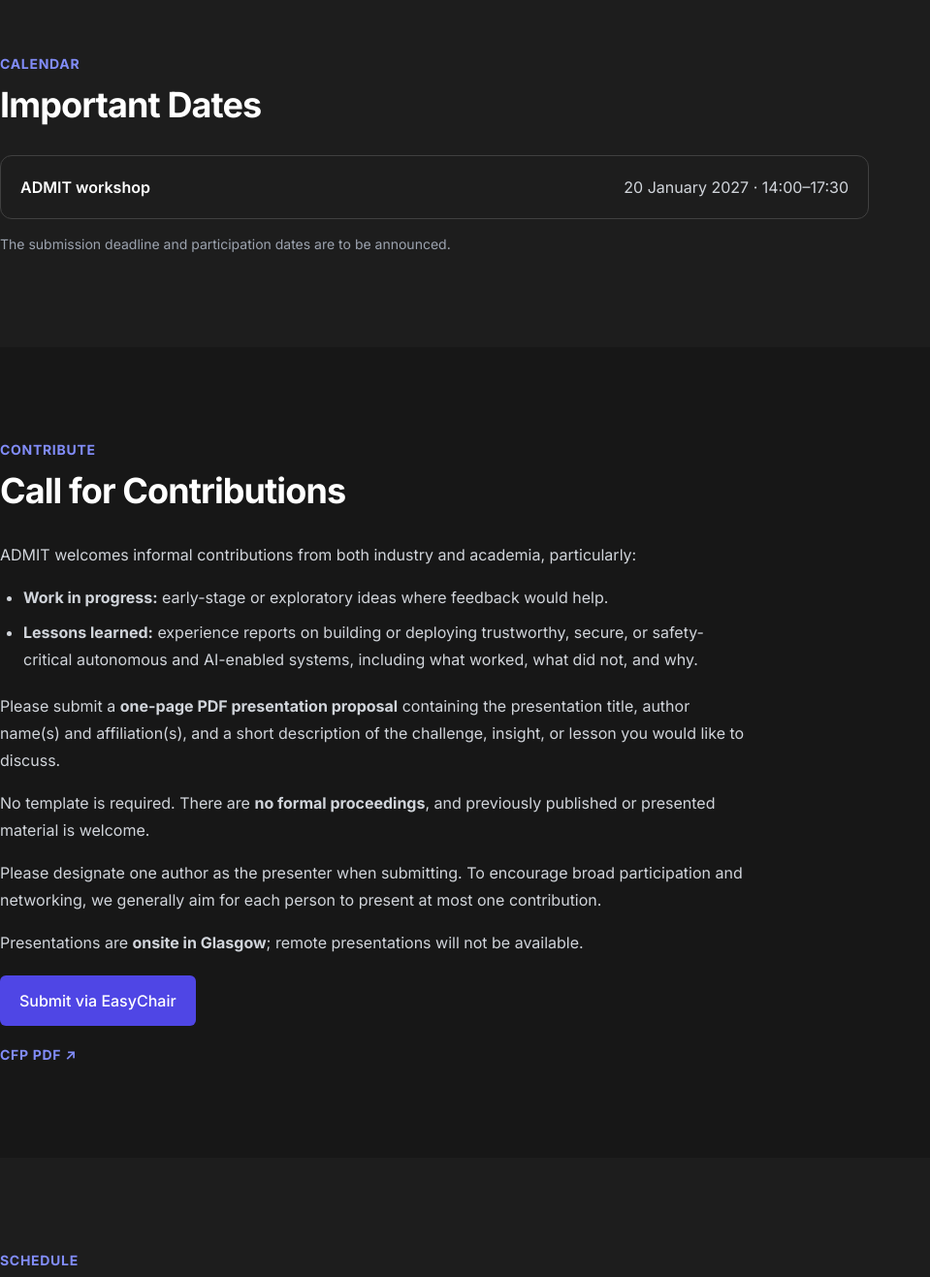
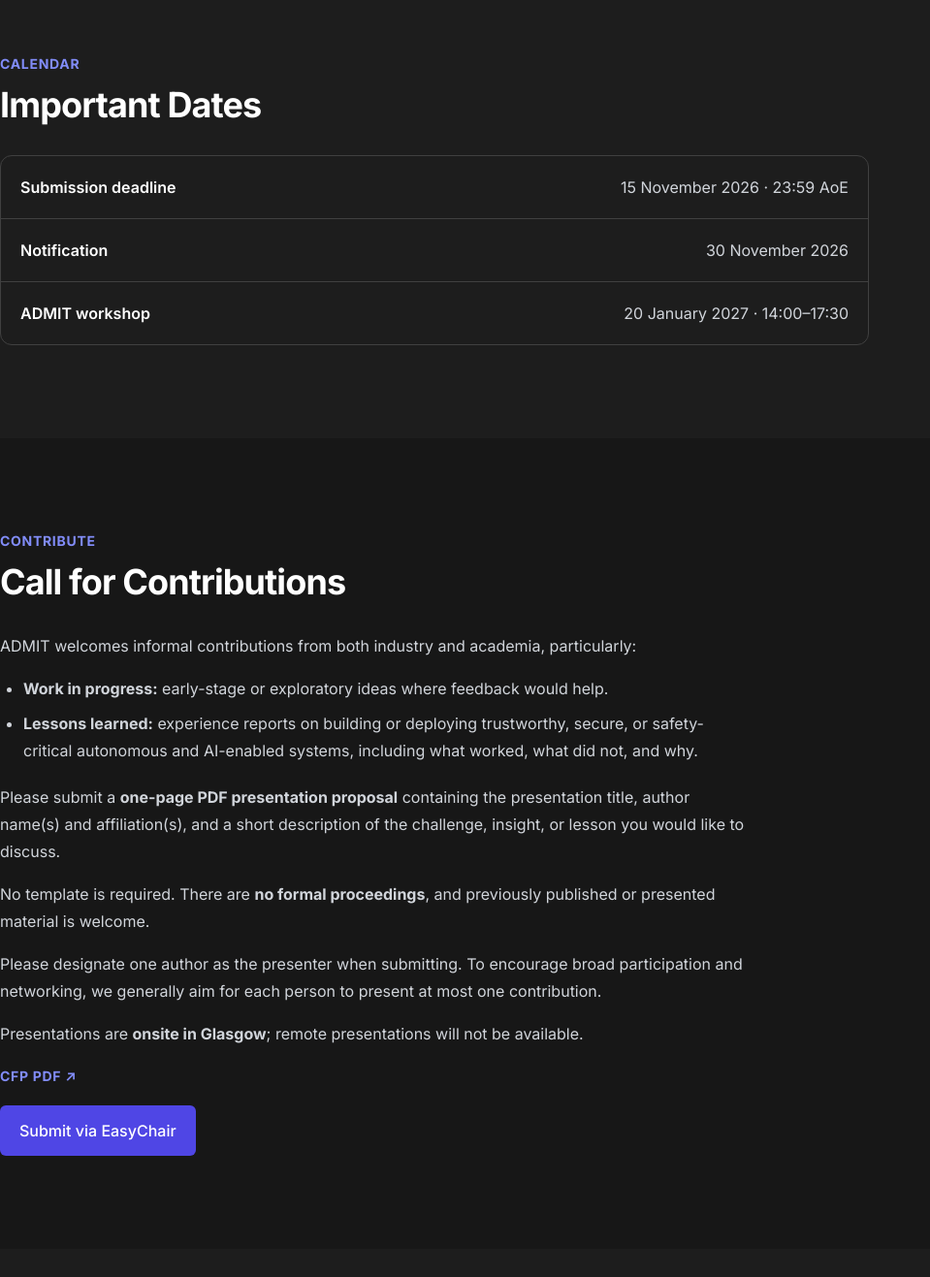
Before and after one commit to ADMIT-Workshop/admit-workshop.github.io, a Next.js app: page / in a window 1280 px wide. Shown: the part 1774-3091 px from the top of the page at 97% size, without its empty margins (0-959 px from the left). Built offline with nearby package versions, Linux system fonts and the light colour scheme.

Commit message:
update immportant dates

```diff
--- a/src/components/Participation.tsx
+++ b/src/components/Participation.tsx
@@ -50,6 +50,15 @@ export function Participation() {
             </p>
           </div>
           <div className="mt-5 flex flex-col items-start gap-5">
+            {section.cfpPdfHref && (
+              <a
+                href={section.cfpPdfHref}
+                className="text-sm font-bold tracking-wider text-indigo-600 uppercase hover:text-indigo-500 focus:outline-none focus-visible:ring-2 focus-visible:ring-indigo-500 focus-visible:ring-offset-2 dark:text-indigo-400"
+              >
+                CFP PDF
+                <span aria-hidden="true">&nbsp;↗</span>
+              </a>
+            )}
             {section.submissionHref && (
               <a
                 href={section.submissionHref}
@@ -60,15 +69,6 @@ export function Participation() {
                 Submit via EasyChair
               </a>
             )}
-            {section.cfpPdfHref && (
-              <a
-                href={section.cfpPdfHref}
-                className="text-sm font-bold tracking-wider text-indigo-600 uppercase hover:text-indigo-500 focus:outline-none focus-visible:ring-2 focus-visible:ring-indigo-500 focus-visible:ring-offset-2 dark:text-indigo-400"
-              >
-                CFP PDF
-                <span aria-hidden="true">&nbsp;↗</span>
-              </a>
-            )}
           </div>
         </div>
       )}
--- a/src/data/workshop.ts
+++ b/src/data/workshop.ts
@@ -199,13 +199,23 @@ export const workshop: WorkshopData = {
       status: "published",
       items: [
         {
+          label: "Submission deadline",
+          date: "15 November 2026",
+          time: "23:59 AoE",
+          status: "confirmed",
+        },
+        {
+          label: "Notification",
+          date: "30 November 2026",
+          status: "confirmed",
+        },
+        {
           label: "ADMIT workshop",
           date: "20 January 2027",
           time: "14:00–17:30",
           status: "confirmed",
         },
       ],
-      note: "The submission deadline and participation dates are to be announced.",
     },
     participation: {
       id: "participation",
```
